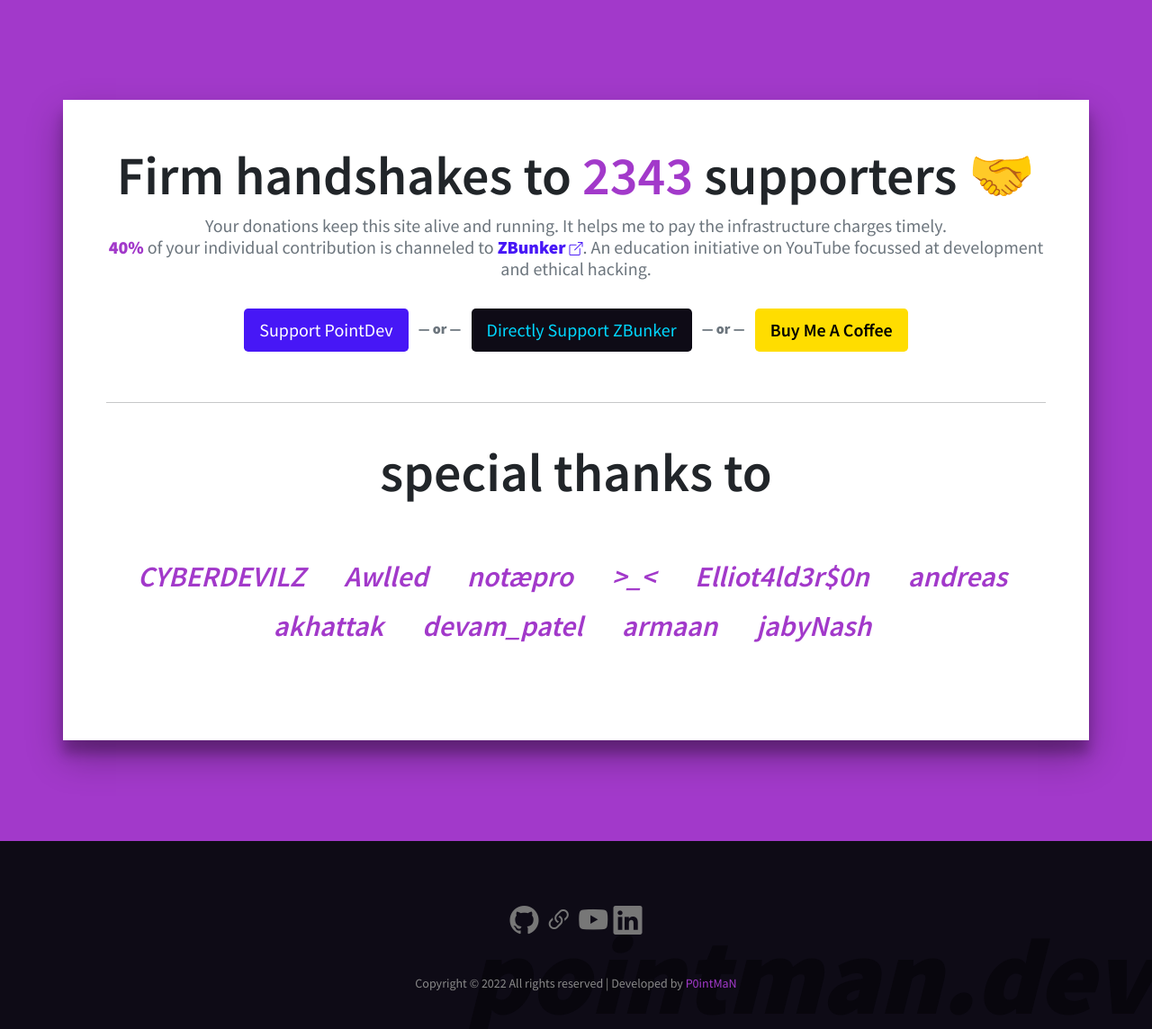
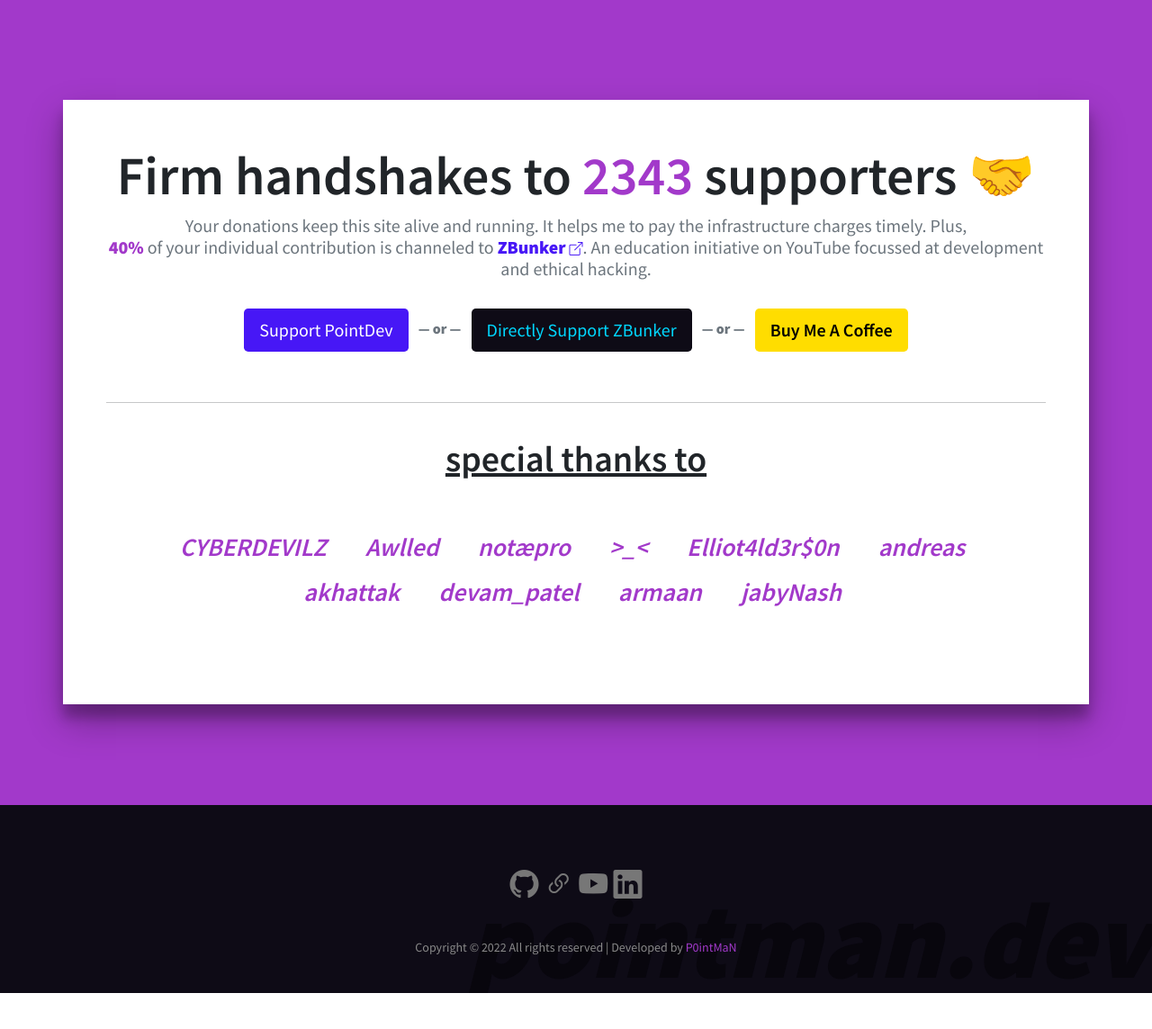
Before and after one commit to P0intMaN/pointman.dev, a Flask app: page /join in a window 1280 px wide. Shown: the part 98-1242 px from the top of the page at 90% size. After the commit the page ends 1202 px from the top, so only its background shows below. Run offline with Flask 2, Linux system fonts and the light colour scheme; some libraries are stand-ins or nearby versions.

Commit message:
Minor changes

```diff
--- a/pointdev/templates/join.html
+++ b/pointdev/templates/join.html
@@ -10,7 +10,7 @@
             <div class="col-lg-12 text-center">
                 <h1 class="heading">Firm handshakes to <span class="purple">2343</span> supporters 🤝</h1>
                 <h5 class="text-muted">Your donations keep this site alive and running. It helps me to pay the infrastructure charges timely.
-                    <br><strong class="purple">40%</strong> of your individual contribution is channeled to <strong class="blue"><a href="https://www.zbunker.in" target="_blank" rel="noopener noreferrer">ZBunker <i class="bi bi-box-arrow-up-right blue" style="font-size: 15px; font-weight: 800;"></i></a></strong>. An education initiative on YouTube focussed at development and ethical hacking.</h5>
+                    Plus, <br><strong class="purple">40%</strong> of your individual contribution is channeled to <strong class="blue"><a href="https://www.zbunker.in" target="_blank" rel="noopener noreferrer">ZBunker <i class="bi bi-box-arrow-up-right blue" style="font-size: 15px; font-weight: 800;"></i></a></strong>. An education initiative on YouTube focussed at development and ethical hacking.</h5>
                 <p class="text-center mt-4">
                     <a href="#" class="m-2 btn original text-white btn-lg py-2">Support PointDev</a> <span class="text-muted fw-bold"> — or —</span>
                     <a href="{{url_for('store')}}" class="m-2 btn bg-original btn-lg py-2" style="color: #00D8FF;">Directly Support ZBunker</a> <span class="text-muted fw-bold"> — or —</span>
@@ -22,20 +22,20 @@
         </div>
 
         <!-- tag begins -->
-        <div class="heading text-center">special thanks to </div>
+        <div class="heading sub-heading text-center"><u>special thanks to</u> </div>
         <div class="row pt-5 pb-5 tag-section">
             <div class="col-lg-12 text-center">
 
-                <div class="tag me-2 py-1 px-3 h2 purple" style="display: inline-block; font-weight: 600; font-style:italic">CYBERDEVILZ</div>
-                <div class="tag me-2 py-1 px-3 h2 purple" style="display: inline-block; font-weight: 600; font-style:italic">Awlled</div>
-                <div class="tag me-2 py-1 px-3 h2 purple" style="display: inline-block; font-weight: 600; font-style:italic">notæpro</div>
-                <div class="tag me-2 py-1 px-3 h2 purple" style="display: inline-block; font-weight: 600; font-style:italic">>_<</div>
-                <div class="tag me-2 py-1 px-3 h2 purple" style="display: inline-block; font-weight: 600; font-style:italic">Elliot4ld3r$0n</div>
-                <div class="tag me-2 py-1 px-3 h2 purple" style="display: inline-block; font-weight: 600; font-style:italic">andreas</div>
-                <div class="tag me-2 py-1 px-3 h2 purple" style="display: inline-block; font-weight: 600; font-style:italic">akhattak</div>
-                <div class="tag me-2 py-1 px-3 h2 purple" style="display: inline-block; font-weight: 600; font-style:italic">devam_patel</div>
-                <div class="tag me-2 py-1 px-3 h2 purple" style="display: inline-block; font-weight: 600; font-style:italic">armaan</div>
-                <div class="tag me-2 py-1 px-3 h2 purple" style="display: inline-block; font-weight: 600; font-style:italic">jabyNash</div>
+                <div class="tag me-2 py-1 px-3 h3 purple" style="display: inline-block; font-weight: 600; font-style:italic">CYBERDEVILZ</div>
+                <div class="tag me-2 py-1 px-3 h3 purple" style="display: inline-block; font-weight: 600; font-style:italic">Awlled</div>
+                <div class="tag me-2 py-1 px-3 h3 purple" style="display: inline-block; font-weight: 600; font-style:italic">notæpro</div>
+                <div class="tag me-2 py-1 px-3 h3 purple" style="display: inline-block; font-weight: 600; font-style:italic">>_<</div>
+                <div class="tag me-2 py-1 px-3 h3 purple" style="display: inline-block; font-weight: 600; font-style:italic">Elliot4ld3r$0n</div>
+                <div class="tag me-2 py-1 px-3 h3 purple" style="display: inline-block; font-weight: 600; font-style:italic">andreas</div>
+                <div class="tag me-2 py-1 px-3 h3 purple" style="display: inline-block; font-weight: 600; font-style:italic">akhattak</div>
+                <div class="tag me-2 py-1 px-3 h3 purple" style="display: inline-block; font-weight: 600; font-style:italic">devam_patel</div>
+                <div class="tag me-2 py-1 px-3 h3 purple" style="display: inline-block; font-weight: 600; font-style:italic">armaan</div>
+                <div class="tag me-2 py-1 px-3 h3 purple" style="display: inline-block; font-weight: 600; font-style:italic">jabyNash</div>
             </div>
 
         </div>
```
